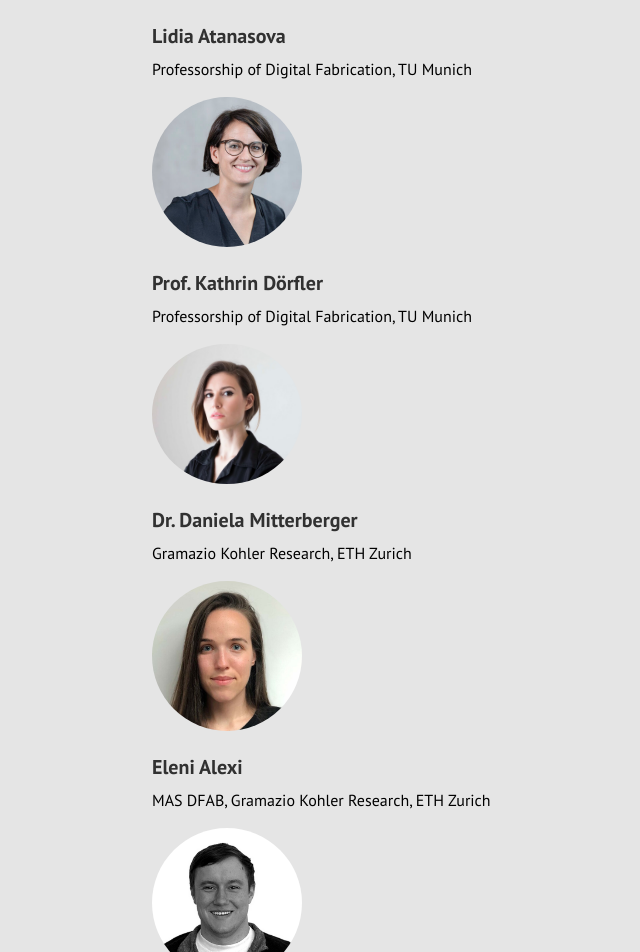
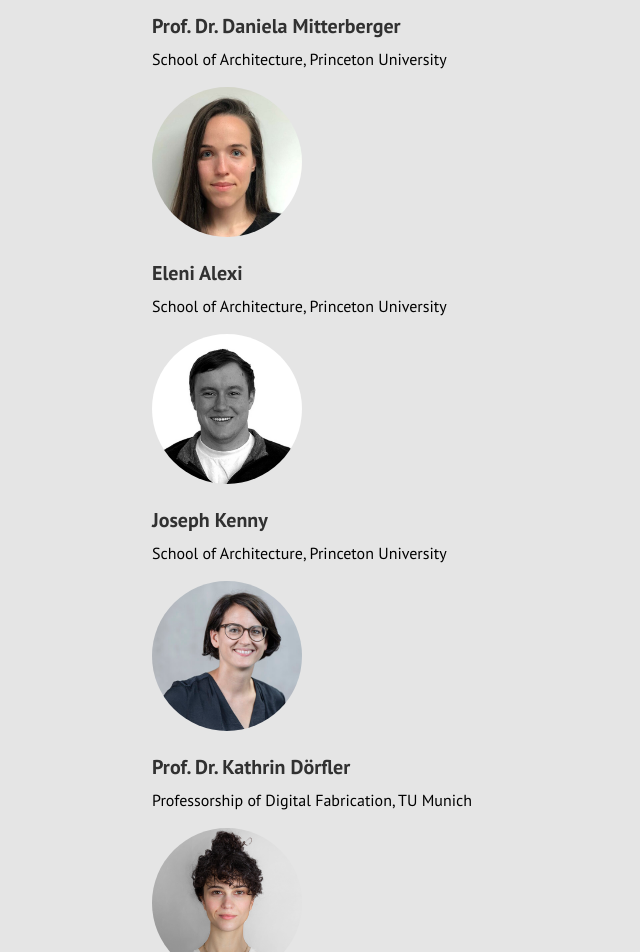
Before and after one commit to HUMA-LabforAdvancedTechnologyinArch/robarch24, a Jekyll site: the page built from docs/team.md, in a window 1280 px wide and 1400 px high, scrolled down 262 px. Shown: the top 952 px of the window, without its empty margins (216-856 px from the left). Built offline with Jekyll 4.4.1, drawn with Linux system fonts in a browser that asks for light colours; Markdown is read by kramdown in place of the engine named in the settings; some of the changed text lies outside the part shown.

Commit message:
Update team.md

```diff
--- a/docs/team.md
+++ b/docs/team.md
@@ -3,31 +3,26 @@ layout: page
 title: Team
 ---
 
+<img src="{{site.baseurl}}images/team-dm.png" alt="Daniela Mitterberger" style="width:150px" class="rounded-corners">
+### Prof. Dr. Daniela Mitterberger
+School of Architecture, Princeton University
+
+<img src="{{site.baseurl}}images/team-ea.png" alt="Eleni Alexi" style="width:150px" class="rounded-corners">
+### Eleni Alexi
+School of Architecture, Princeton University
+
+<img src="{{site.baseurl}}images/team-jk.png" alt="Joseph Kenny" style="width:150px" class="rounded-corners">
+### Joseph Kenny
+School of Architecture, Princeton University
+
+<img src="{{site.baseurl}}images/team-kd.png" alt="Kathrin Dörfler" style="width:150px" class="rounded-corners">
+### Prof. Dr. Kathrin Dörfler
+Professorship of Digital Fabrication, TU Munich
 
 <img src="{{site.baseurl}}images/team-la.png" alt="Lidia Atanasova" style="width:150px" class="rounded-corners">
 ### Lidia Atanasova
 Professorship of Digital Fabrication, TU Munich
 
-<img src="{{site.baseurl}}images/team-kd.png" alt="Kathrin Dörfler" style="width:150px" class="rounded-corners">
-### Prof. Kathrin Dörfler
+<img src="{{site.baseurl}}images/team-bs.jpeg" alt="Begüm Saral" style="width:150px" class="rounded-corners">
+### Begüm Saral
 Professorship of Digital Fabrication, TU Munich
-
-<img src="{{site.baseurl}}images/team-dm.png" alt="Daniela Mitterberger" style="width:150px" class="rounded-corners">
-### Dr. Daniela Mitterberger
-Gramazio Kohler Research, ETH Zurich
-
-<img src="{{site.baseurl}}images/team-ea.png" alt="Eleni Alexi" style="width:150px" class="rounded-corners">
-### Eleni Alexi
-MAS DFAB, Gramazio Kohler Research, ETH Zurich
-
-<img src="{{site.baseurl}}images/team-jk.png" alt="Joseph Kenny" style="width:150px" class="rounded-corners">
-### Joseph Kenny
-MAS DFAB, Gramazio Kohler Research, ETH Zurich
-
-<img src="{{site.baseurl}}images/team-es.png" alt="Eleni Skevaki" style="width:150px" class="rounded-corners">
-### Eleni Skevaki
-Laboratory for Creative Computation, EPFL
-
-<img src="{{site.baseurl}}images/team-sp.png" alt="Stefana Parascho" style="width:150px" class="rounded-corners">
-### Prof. Stefana Parascho
-Laboratory for Creative Computation, EPFL
```
